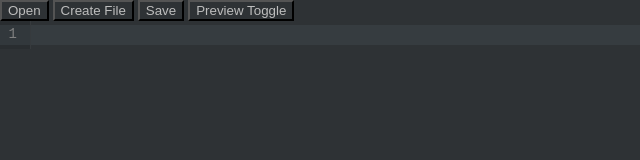
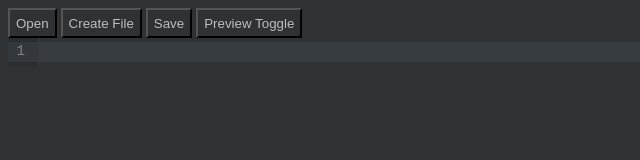
Before and after one commit to alexwkleung/Moonrise, a website with bundled scripts: page index.html in a window 1280 px wide. Shown: the whole page, without its empty margins (0-640 px from the left). Built offline with nearby package versions, Linux system fonts and the light colour scheme; files whose address does not match are found by name.

Commit message:
Commented out margin

```diff
--- a/styles/style.css
+++ b/styles/style.css
@@ -24,7 +24,7 @@
 
 body {
     background-color: #2E3235;
-    margin: 0;
+    /* margin: 0; */
 }
 
 #preview {
@@ -41,6 +41,7 @@ body {
 button {
     background-color: transparent;
     color: #BDBDBD;
+    height: 30px;
 }
 
 p {
```
